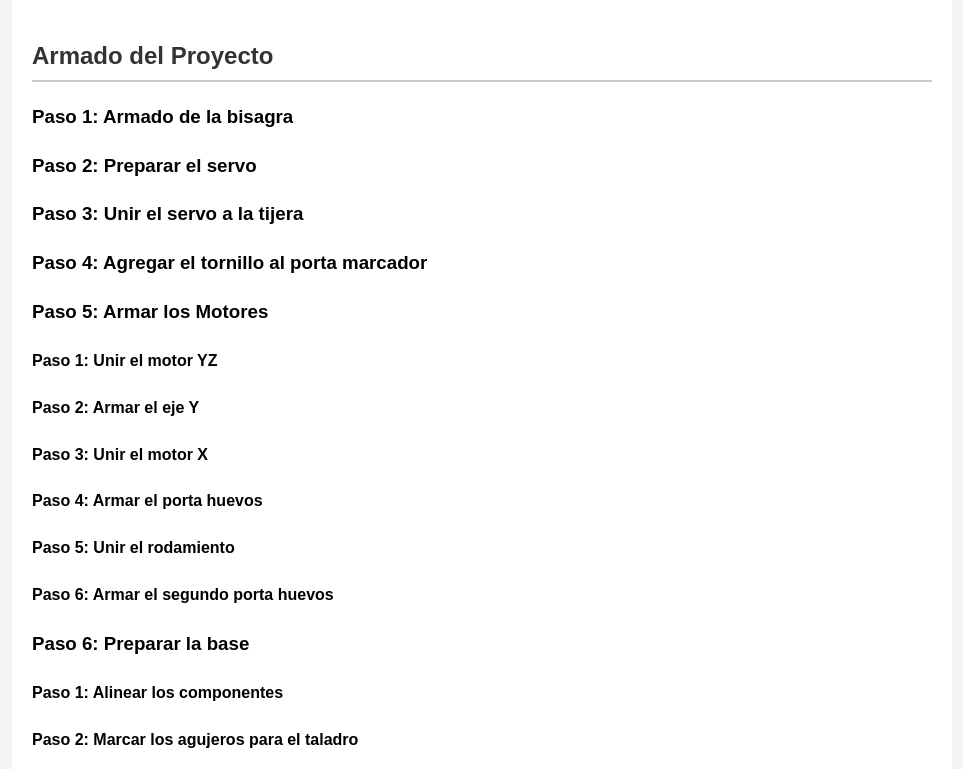
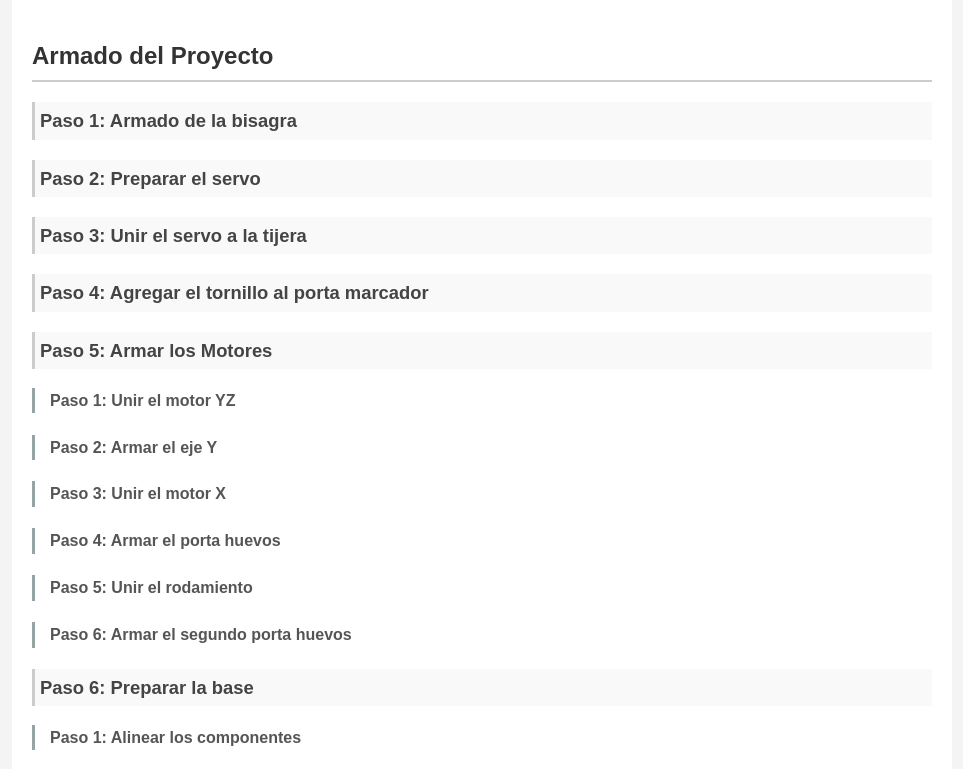
Before and after one commit to AguRos680/AguRos680.github.io, a plain HTML site: page index.html in a window 1280 px wide. Shown: the part 1170-1939 px from the top of the page, without its empty margins (158-1121 px from the left). Drawn offline with Linux system fonts and the light colour scheme.

Commit message:
cambio estilo
agregado estilo a los h3 y h4

```diff
--- a/estilos.css
+++ b/estilos.css
@@ -50,6 +50,25 @@ h2 {
   padding-bottom: 5px;
 }
 
+h3 {
+  margin-top: 20px;
+  color: #444;
+  font-size: 1.15em;
+  padding-left: 5px;
+  border-left: 3px solid #ccc;
+  background-color: #f9f9f9;
+  padding-top: 4px;
+  padding-bottom: 4px;
+}
+
+h4 {
+  margin-top: 15px;
+  color: #555;
+  font-size: 1em;
+  padding-left: 15px;
+  border-left: 3px solid #95a5a6;
+}
+
 footer {
   background-color: #333;
   color: white;
```
